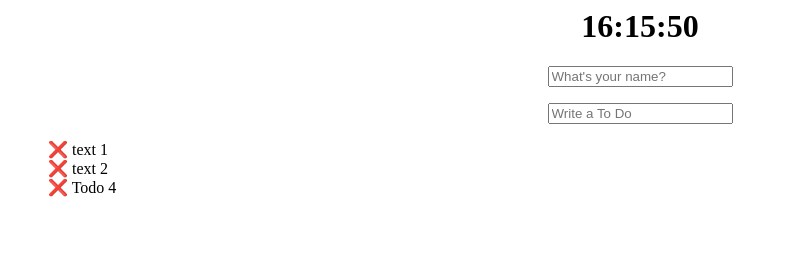
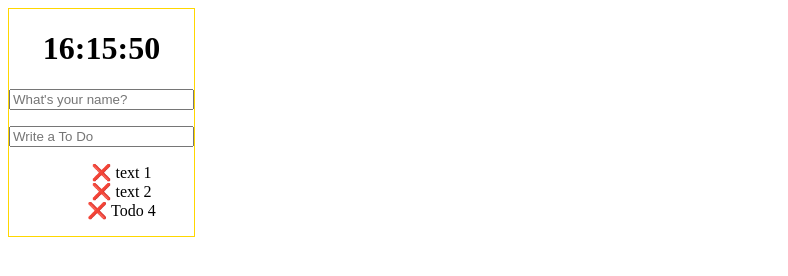
Before and after one commit to bklee2/Momentum, a plain HTML site: page index.html in a window 1280 px wide. Shown: the whole page, without its empty margins (0-788 px from the left). Drawn offline with Linux system fonts and the light colour scheme.

Commit message:
스타일 적용 중

```diff
--- a/css/index.css
+++ b/css/index.css
@@ -1,5 +1,19 @@
+.main-panel {
+    border:1px solid gold;
+    /* height: auto; width: auto; */
+    float: left;
+    margin: 0 auto;
+}
+
 .center-aligned {
     text-align: center;
+    align-items: center;
+    justify-content: center;
+    /* margin: 0 auto; */
+}
+
+.center2 {
+    margin: 0 auto;
 }
 
 #js-todo-ul {
--- a/index.html
+++ b/index.html
@@ -4,7 +4,8 @@
         <meta charset="UTF-8">
         <link href="css/index.css" rel="stylesheet">
     </header>
-    <body>
+    <body class="center-aligned">
+        <div class="main-panel">
             <div class="center-aligned">
                 <h1 id="js-clock">00:00:00</h1>
             </div>
@@ -31,6 +32,7 @@
                     <label>text 3</label>
                 </li>
             </ul>
+        </div>
         <script src='js/clock.js'></script>
         <script src='js/greetings.js'></script>
         <script src='js/todo.js'></script>
```
Lines whose indentation alone changed are shown as unchanged.
